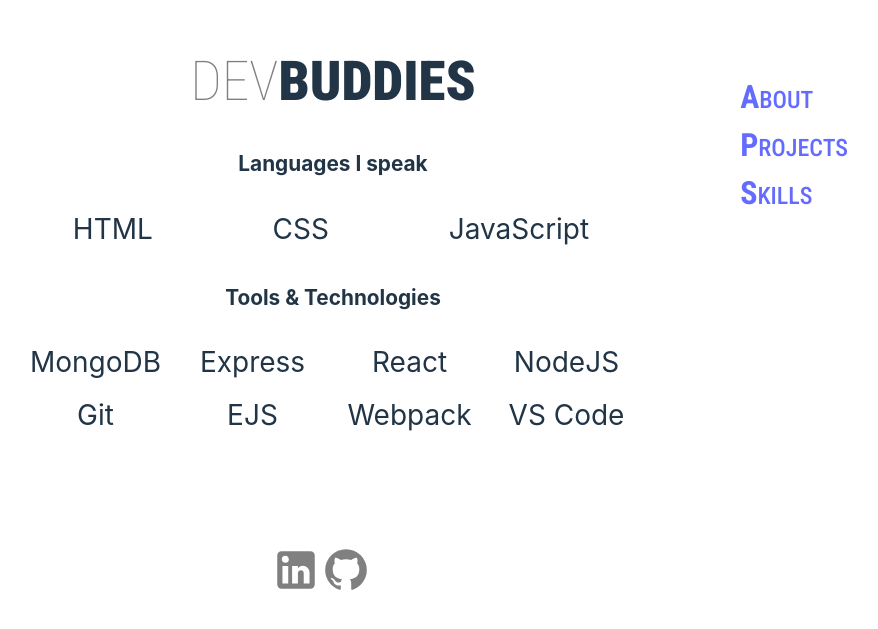
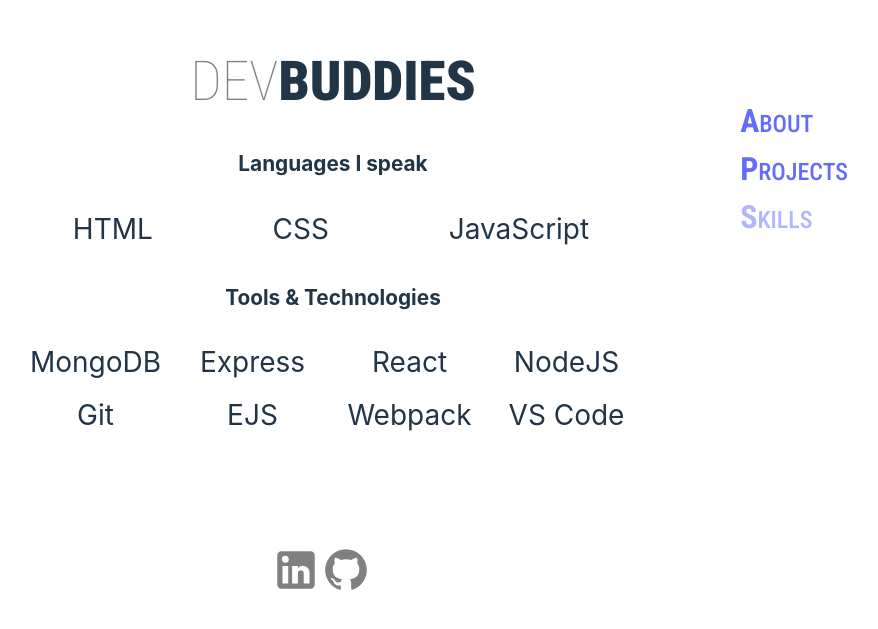
Before and after one commit to firstlast-0/personalSite2, a React (Vite) app: page /skills in a window 1280 px wide. Shown: the part 159-788 px from the top of the page, without its empty margins (307-1185 px from the left). Built offline with nearby package versions, Linux system fonts and the light colour scheme.

Commit message:
Add indicator for current route

```diff
--- a/src/App.css
+++ b/src/App.css
@@ -11,6 +11,14 @@
     bottom: 50%;
     font-size: 1.5rem;
     font-family: 'Roboto Condensed', sans-serif;
+}
+
+nav > ul {
+    margin: 0;
+}
+
+.selected {
+    opacity: .5;
 }
 
 .initial {
--- a/src/components/nav.jsx
+++ b/src/components/nav.jsx
@@ -1,12 +1,28 @@
-import { Link } from "react-router-dom";
+import { Link, useLocation } from "react-router-dom";
+import { useEffect, useRef } from "react";
 
 function Nav() {
+    let location = useLocation();
+    const aboutRef = useRef(null);
+    const projectsRef = useRef(null);
+    const skillsRef = useRef(null);
+
+    useEffect(() => {
+        if (location.pathname === '/') {
+            aboutRef.current.className = 'selected';
+        } else if (location.pathname === '/projects') {
+            projectsRef.current.className = 'selected';
+        } else {
+            skillsRef.current.className = 'selected';
+        }
+    }, [location]);
+
     return (
         <nav>
             <ul>
-                <li><Link to="/"><span className="initial">A</span>BOUT</Link></li>
-                <li><Link to="/projects"><span className="initial">P</span>ROJECTS</Link></li>
-                <li><Link to="/skills"><span className="initial">S</span>KILLS</Link></li>
+                <li ref={aboutRef}><Link to="/"><span className="initial">A</span>BOUT</Link></li>
+                <li ref={projectsRef}><Link to="/projects"><span className="initial">P</span>ROJECTS</Link></li>
+                <li ref={skillsRef}><Link to="/skills"><span className="initial">S</span>KILLS</Link></li>
             </ul>
         </nav>
     );
```
